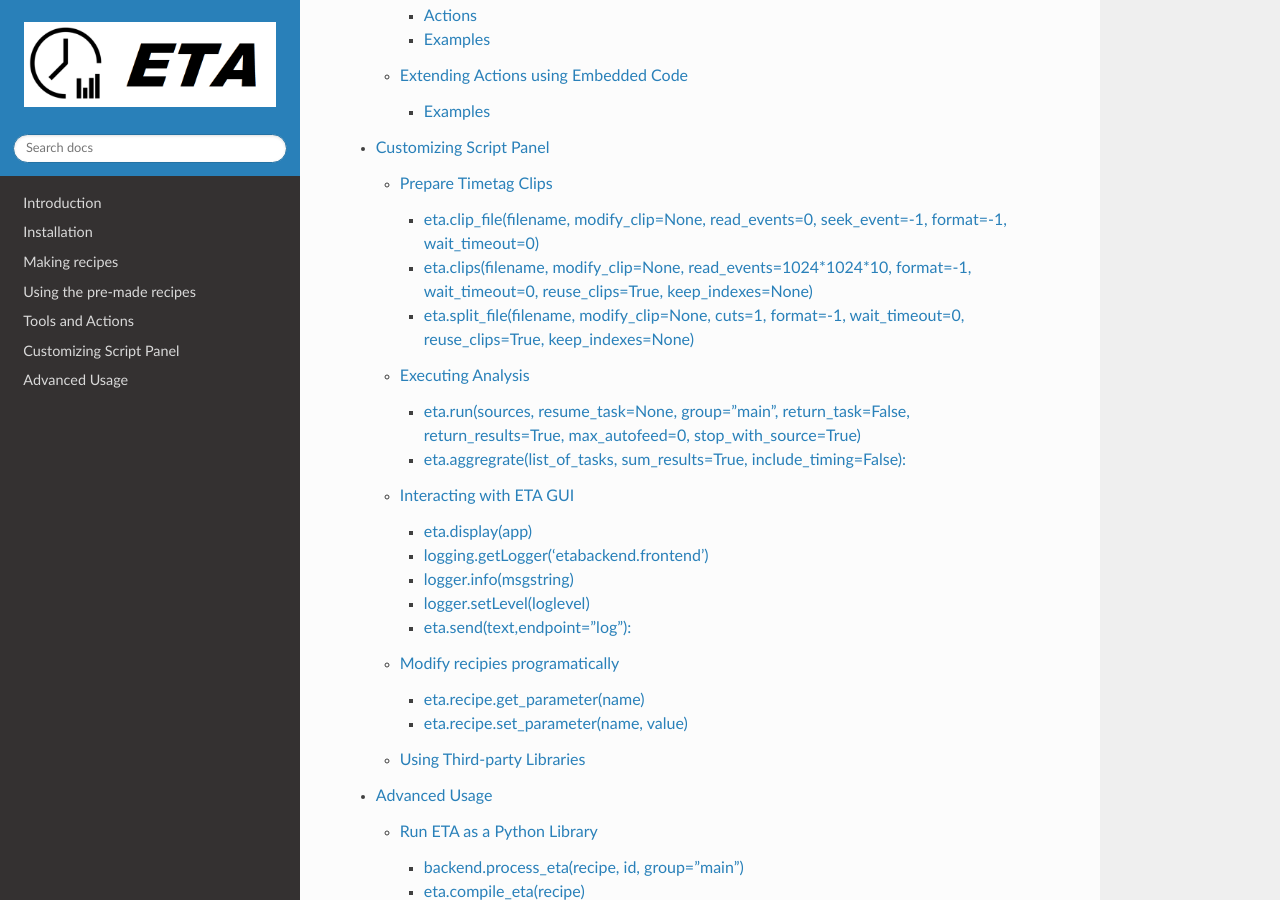
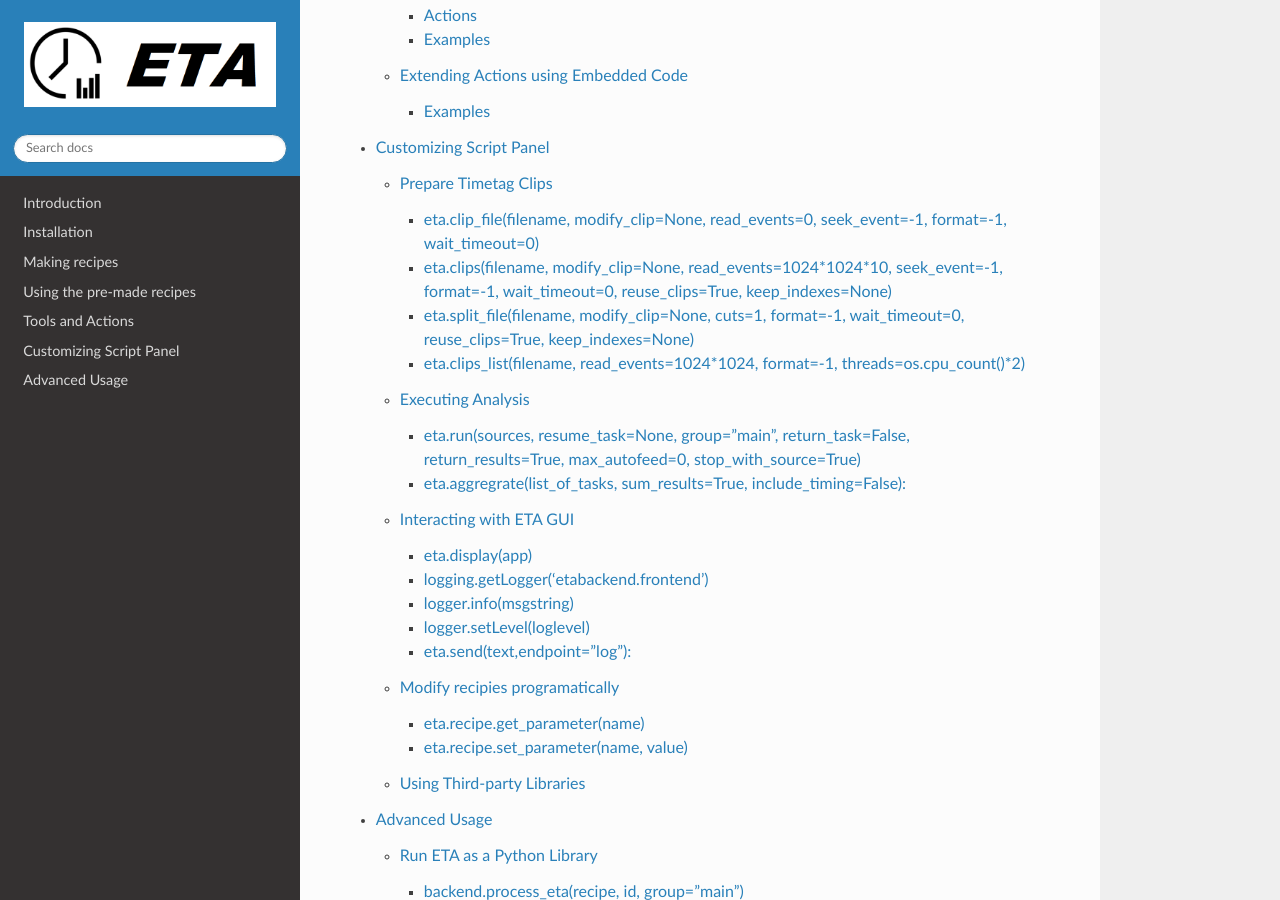
Before and after one commit to timetag/timetag.github.io, a Sphinx documentation site: the page built from docs/index.rst, in a window 1280 px wide and 900 px high, scrolled down 1896 px. Built offline with Sphinx 7.4.7 and the Read the Docs theme 2.0.0, drawn with Linux system fonts in a browser that asks for light colours; some of the changed lines change nothing that is shown.

Commit message:
Update python.rst

```diff
--- a/docs/python.rst
+++ b/docs/python.rst
@@ -65,7 +65,6 @@
 - ``seek_event``
     Setting the starting event number for reading. Setting to it ``0`` will force ETA to read from the first event after the file header.
 
-
 - ``wait_timeout``
     Value in seconds specifies the maximum waiting time. ETA will wait until the file grows to desired size. If file failed to grow to the desired size, a shortened Clip to the current ending of the file will be loaded.
 
@@ -80,12 +79,15 @@
         If the timetag file is recorded with relative timing (like in HHT3 mode), then the absolute timing for each cut will take the first event in this cut as the reference of zero. You should be extremely careful when using ``seek_event`` to seek to arbitrary position, as the file format supports only continuous sequential read.
 
 
-eta.clips(filename, modify_clip=None, read_events=1024*1024*10, format=-1, wait_timeout=0, reuse_clips=True, keep_indexes=None)
+eta.clips(filename, modify_clip=None, read_events=1024*1024*10, seek_event=-1, format=-1, wait_timeout=0, reuse_clips=True, keep_indexes=None)
 ......
 ``eta.clips`` makes a generator that yields Clips with a specified amount of new record read from the file. It is wrapper on top of `eta.clip_file()`. Instead of returning only one Clip object, it will return a generator that yields a Clip every time it called. It inherts most of the parameters from `eta.clip_file()`, and also adds some new parameters.
 
 - ``read_events``
     This amount of events will be read for each Clip that this generator yields.
+
+- ``seek_event``
+    Setting the starting event number for reading the first clip. This parameter will be ignored starting from the second clip, as the second second clip would slide a window of ``read_events``. If you want to skip some windows, use ``keep_indexes`` instead.
 
 - ``reuse_clips``
     If set to False, the previous Clip will not be modifed, and a new Clip will be created everytime it is called.
@@ -96,7 +98,7 @@
         Please be careful when setting this to False, as it may cause memory leaking if the references are not handeled properly.
 
 - ``keep_indexes``
-    A list of indexes of Clips that will be actually yields. Other Clips will be discarded. Indexes start from 0 when first called.
+    A list of indexes of the sliding windows for Clips that will be actually yielded. Other Clips will be skipped. Indexes start from 0 for the first window of ``[0,read_events]``, and index 1 means [read_events,read_events*2].
 
     Examples:
 
@@ -115,6 +117,14 @@
 - ``cuts``
     The number of Clips that you want to generate. Default value is set to 1, thus the full time-tag will be returned in one cut descriptor.
 
+eta.clips_list(filename, read_events=1024*1024, format=-1, threads=os.cpu_count()*2)
+......
+``eta.clips_list`` makes a list of generators using ``eta.clips`` for parallel analysis. It sets the ``keep_indexes`` or ``seek_event`` automatically for each of the generators, so that the file is splited into roughly equal sizes for each generators.
+
+Unlike ``eta.split_file``, which makes one single generator that splits the file into a certain number of equal size Clips and yield them one by one, ``eta.clips_list`` would return a list of generators, and each of them can ``eta.clips`` the file into a configurable ``read_events`` size.
+
+- ``threads``
+How many threads you want to use. It will decide how many sections you want to split the file into, and how many clips generators are returned.
 
 Executing Analysis
 -----
@@ -209,25 +219,14 @@
 
     .. code-block:: python
 
-            import os,math,logging
-            threads = os.cpu_count()*2
-            read_events = 1024*512
-            file_byte_per_record = 4
-            index_range = int(math.ceil(os.path.getsize(str(file))/(file_byte_per_record*threads*read_events)))
+            clipgens=eta.clips_list(file)
+            # assign different index_range to different clip generators, so that they read different parts of the original file
             tasks = []
-            for threadid in range(0,threads):
-                cutfile = eta.clips(file, read_events=read_events,keep_indexes=list(range(threadid*index_range,(threadid+1)*index_range)))
-                # assign different index_range to different clip generators, so that they read different parts of the original file
-                task1 = eta.run({'UniBuf1':cutfile}, group='compile',return_task=True,return_results=False)
-                # start a thread in the background
-                tasks.append(task1)
-                # keep the reference to the task descriptor
+            for cutfile in clipgens:
+                tasks.append( eta.run({'UniBuf1':cutfile}, group='compile',return_task=True,return_results=False))
+                # start a thread in the background for each clip generator
+                # and keep the reference to the task descriptor
             results = eta.aggregrate(tasks,include_timing=True)
-            # block until all threads join, and aggregrate results
-            logger = logging.getLogger('etabackend.frontend')
-            logger.setLevel(logging.INFO)
-            logger.info("max_total_time: {0:.2f}s".format( results["max_eta_total_time"]))
-            logger.info("max_compute_time: {0:.2f}s".format( results["max_eta_compute_time"]))
 
 Interacting with ETA GUI
 -----
```
